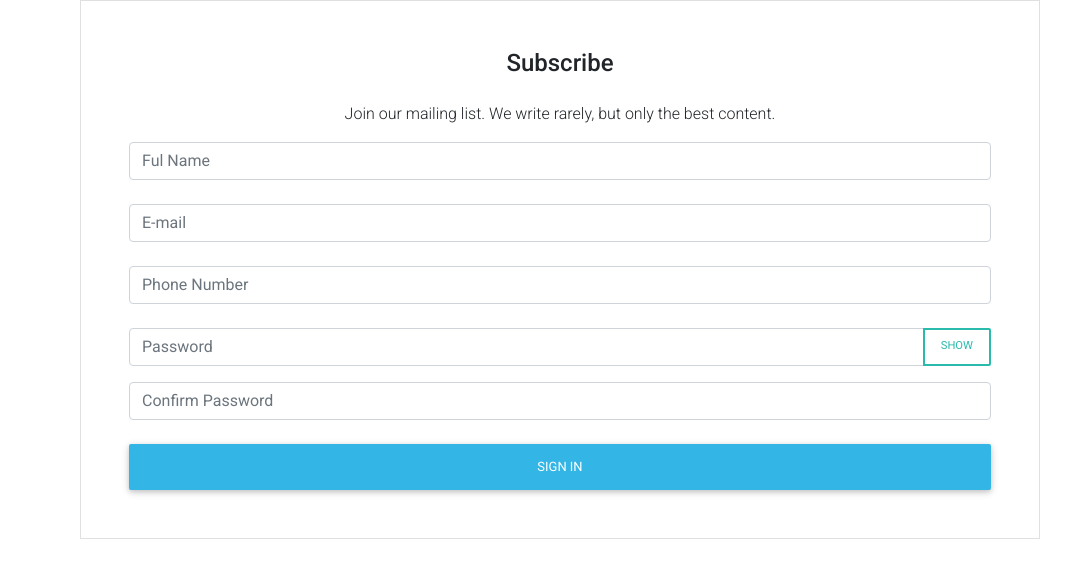
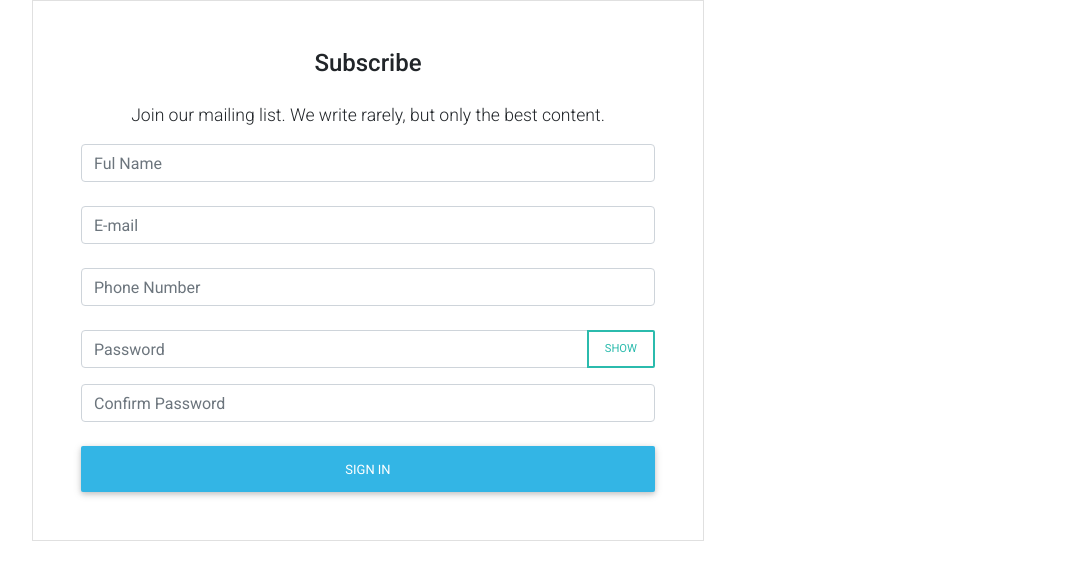
Before and after one commit to lamideadeyemi/formValidation, a plain HTML site: page index.html in a window 1280 px wide. Shown: the whole page, without its empty margins (80-1151 px from the left). Drawn offline with nearby package versions, Linux system fonts and the light colour scheme.

Commit message:
styled body element

```diff
--- a/css/style.css
+++ b/css/style.css
@@ -1,3 +1,8 @@
+body {
+    font-family: 'Roboto', sans-serif;
+    font-size: 1.1em;
+    width: 70vw;
+}
 
 ul{
     list-style-type: none;
```
